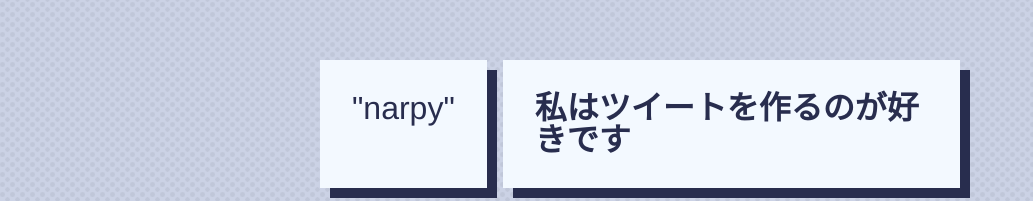
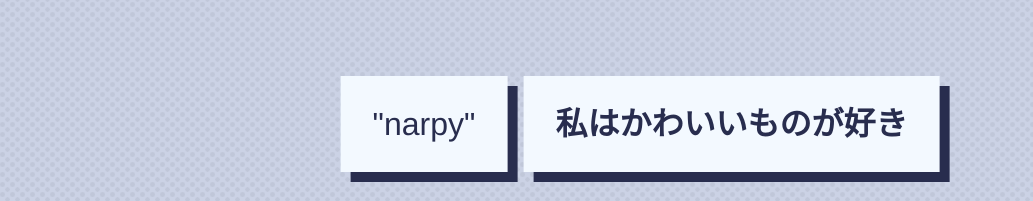
Before and after one commit to narpy/narpy.dog, a plain HTML site: page index.html in a window 1280 px wide. Shown: the part 148-349 px from the top of the page, without its empty margins (0-1033 px from the left). Drawn offline with nearby package versions, Linux system fonts and the light colour scheme.

Commit message:
Update index.html

```diff
--- a/index.html
+++ b/index.html
@@ -14,7 +14,7 @@
 	<div id="container">
 		<div class="row">
 			<span class="card">"narpy"</span>
-			<span class="card" style="animation-delay: .1s"><b>私はツイートを作るのが好きです</b></span>
+			<span class="card" style="animation-delay: .1s"><b>私はかわいいものが好き</b></span>
 		</div>
 		<div class="row">
 			<a href="https://twitter.com/narpic" class="card card-link" style="animation-delay: .1s"><i class="icon icon-twitter"></i></a>
```
